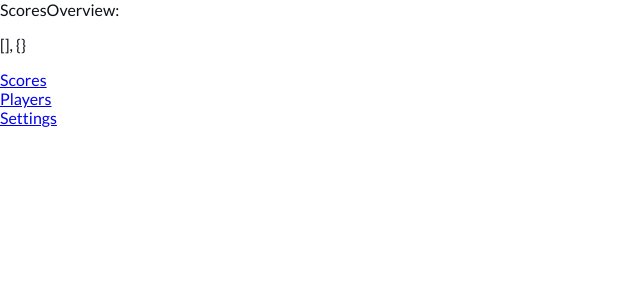
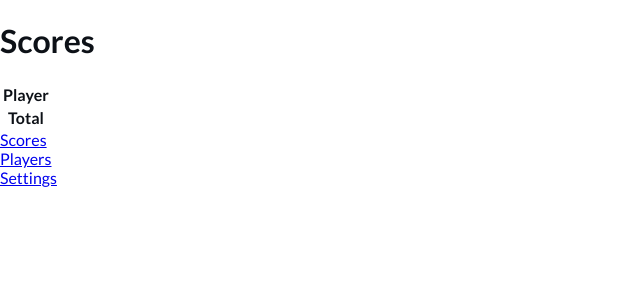
Before and after one commit to peetjvv/dutch-blitz-calculator, a React app: page /scores-overview in a window 1280 px wide. Shown: the top 300 px of the page, without its empty margins (0-640 px from the left). Built offline with nearby package versions, Linux system fonts and the light colour scheme.

Commit message:
Did some scoring display and update stuff

```diff
--- a/package.json
+++ b/package.json
@@ -6,9 +6,9 @@
   "scripts": {
     "prepare": "husky install",
     "test": "jest --coverage",
-    "start": "webpack serve --mode=development --host 0.0.0.0 --history-api-fallback --config=./webpack.config.dev.ts",
+    "start": "webpack serve --mode=development --host 0.0.0.0 --history-api-fallback",
     "clean": "rimraf build",
-    "webpack-build": "webpack --mode=production",
+    "webpack-build": "webpack --mode=production --config=./webpack.config.prod.ts",
     "build": "npm run clean && npm run webpack-build",
     "eslint": "eslint src --color --cache",
     "eslint:fix": "npm run lint -- --fix",
--- /dev/null
+++ b/src/app/player-round-score/index.tsx
@@ -0,0 +1,93 @@
+import * as React from 'react';
+import { useParams } from 'react-router-dom';
+import { useStore } from '../../data';
+import { usePlayer } from '../../data/game-info';
+import { usePlayerRoundScore } from '../../data/scores';
+
+const PlayerRoundScore: React.FC = () => {
+  const params = useParams();
+  const { dispatch } = useStore();
+
+  const { roundIdx, playerId } = params;
+  if (roundIdx === undefined || !playerId) {
+    // TODO: what if roundIdx param string is not only a number
+    throw new Error(`One or more params not defined`);
+  }
+
+  const player = usePlayer(playerId);
+  const roundScore = usePlayerRoundScore(+roundIdx, playerId);
+
+  return (
+    <div>
+      <h1>
+        {player.name || `Player: ${player.id}`} - Round {+roundIdx + 1}
+      </h1>
+
+      <label>
+        Cards in blitz pile
+        <input
+          type="number"
+          value={roundScore?.cardsInBlitzCount}
+          onChange={e => {
+            if (+e.target.value >= 0) {
+              dispatch({
+                type: 'SCORES',
+                subType: 'SET_PLAYER_ROUND_CARDS_IN_BLITZ',
+                payload: {
+                  roundIdx: +roundIdx,
+                  playerId,
+                  cardsInBlitzCount: +e.target.value,
+                },
+              });
+            }
+          }}
+        />
+      </label>
+
+      <label>
+        Blitz score
+        <input
+          type="number"
+          value={(roundScore?.cardsInBlitzCount || 0) * -2}
+          onChange={e => {
+            if (+e.target.value <= 0) {
+              dispatch({
+                type: 'SCORES',
+                subType: 'SET_PLAYER_ROUND_CARDS_IN_BLITZ',
+                payload: {
+                  roundIdx: +roundIdx,
+                  playerId,
+                  // TODO: what if odd number is entered?
+                  cardsInBlitzCount: +e.target.value / -2,
+                },
+              });
+            }
+          }}
+        />
+      </label>
+
+      <label>
+        Cards played
+        <input
+          type="number"
+          value={roundScore?.cardsPlayedCount}
+          onChange={e => {
+            if (+e.target.value >= 0) {
+              dispatch({
+                type: 'SCORES',
+                subType: 'SET_PLAYER_ROUND_CARDS_PLAYED',
+                payload: {
+                  roundIdx: +roundIdx,
+                  playerId,
+                  cardsPlayedCount: +e.target.value,
+                },
+              });
+            }
+          }}
+        />
+      </label>
+    </div>
+  );
+};
+
+export default PlayerRoundScore;
--- a/src/app/scores-overview/index.tsx
+++ b/src/app/scores-overview/index.tsx
@@ -1,19 +1,91 @@
 import * as React from 'react';
-import { memo } from 'react';
+import { memo, useMemo } from 'react';
+import { NavLink } from 'react-router-dom';
 import { useStore } from '../../data';
+import { usePlayers } from '../../data/game-info';
 import { usePlayersCurrentScores } from '../../data/scores';
 
 const ScoresOverview: React.FC = () => {
   const { state } = useStore();
 
+  const playersById = usePlayers();
   const scoresPerPlayer = usePlayersCurrentScores();
+
+  const players = useMemo(
+    () =>
+      Object.values(playersById).sort((a, b) =>
+        (a.name || a.id) < (b.name || b.id) ? -1 : 1
+      ),
+    [playersById]
+  );
 
   return (
     <div>
-      ScoresOverview:
-      <p>
-        {JSON.stringify(state.scores)}, {JSON.stringify(scoresPerPlayer)}
-      </p>
+      <h1>Scores</h1>
+
+      <table>
+        <thead>
+          <tr>
+            <th>Player</th>
+            {players.map((player, idx) => (
+              <th key={idx}>{player.name || <em>{player.id}</em>}</th>
+            ))}
+          </tr>
+          <tr>
+            <th>Total</th>
+            {players.map((player, idx) => (
+              <th key={idx}>{scoresPerPlayer[player.id]}</th>
+            ))}
+          </tr>
+        </thead>
+
+        <tbody>
+          {state.scores.map((roundScores, idx) => (
+            <React.Fragment key={idx}>
+              <tr>
+                <td>Round {idx + 1}</td>
+              </tr>
+              <tr>
+                <td>Blitz pile</td>
+                {players.map((player, idx2) => (
+                  <td key={idx2}>
+                    {roundScores[player.id]?.cardsInBlitzCount !== undefined
+                      ? `${roundScores[player.id].cardsInBlitzCount} (${
+                          roundScores[player.id].cardsInBlitzCount! * -2
+                        })`
+                      : null}
+                  </td>
+                ))}
+              </tr>
+              <tr>
+                <td>Played</td>
+                {players.map((player, idx2) => (
+                  <td key={idx2}>
+                    {roundScores[player.id]?.cardsPlayedCount || null}
+                  </td>
+                ))}
+              </tr>
+              <tr>
+                <td />
+                {players.map((player, idx2) => (
+                  <td key={idx2}>
+                    <NavLink to={`/scores/${idx}/${player.id}`}>Edit</NavLink>
+                  </td>
+                ))}
+              </tr>
+
+              {/* empty row after each round */}
+              <tr />
+            </React.Fragment>
+          ))}
+        </tbody>
+      </table>
+
+      {!!players.length ? (
+        <NavLink to={`/scores/${state.scores.length}/${players[0].id}`}>
+          Add round
+        </NavLink>
+      ) : null}
     </div>
   );
 };
--- a/src/data/game-info.ts
+++ b/src/data/game-info.ts
@@ -62,7 +62,7 @@ export const reducer: Reducer<GameInfoState, GameInfoAction> = (
         players: {
           ...prevState.players,
           [playerId]: {
-            ...(prevState.players[playerId] || { playerId }),
+            id: playerId,
             name,
           },
         },
@@ -83,3 +83,9 @@ export const usePlayer = (playerId: string): PlayerInfo => {
 
   return state.gameInfo.players[playerId] || { id: playerId };
 };
+
+export const usePlayers = (): { [playerId: string]: PlayerInfo } => {
+  const { state } = useStore();
+
+  return state.gameInfo.players;
+};
--- a/src/data/scores.ts
+++ b/src/data/scores.ts
@@ -3,11 +3,13 @@ import { useStore } from '.';
 import { Action, PayloadAction } from '../types/reducer';
 import { throwIfNotNever } from '../util/typescript';
 
-type RoundScores = {
-  [playerId: string]: {
+export type RoundScore = {
   cardsInBlitzCount?: number;
   cardsPlayedCount?: number;
 };
+
+type RoundScores = {
+  [playerId: string]: RoundScore;
 };
 export type ScoresState = RoundScores[];
 
@@ -59,7 +61,10 @@ export const reducer: Reducer<ScoresState, ScoresAction> = (
         );
       }
 
-      const nextState: ScoresState = prevState.reduce((agg, curr, idx) => {
+      if (!prevState[roundIdx]) {
+        return [...prevState, { [playerId]: { cardsInBlitzCount } }];
+      } else {
+        const nextState: ScoresState = prevState.reduce((agg, _, idx) => {
           if (idx === roundIdx) {
             if (!agg[roundIdx]) {
               agg[roundIdx] = {};
@@ -77,6 +82,7 @@ export const reducer: Reducer<ScoresState, ScoresAction> = (
 
         return nextState;
       }
+    }
 
     case 'SET_PLAYER_ROUND_CARDS_PLAYED': {
       const { playerId, roundIdx, cardsPlayedCount } = action.payload;
@@ -92,7 +98,10 @@ export const reducer: Reducer<ScoresState, ScoresAction> = (
         );
       }
 
-      const nextState: ScoresState = prevState.reduce((agg, curr, idx) => {
+      if (!prevState[roundIdx]) {
+        return [...prevState, { [playerId]: { cardsPlayedCount } }];
+      } else {
+        const nextState: ScoresState = prevState.reduce((agg, _, idx) => {
           if (idx === roundIdx) {
             if (!agg[roundIdx]) {
               agg[roundIdx] = {};
@@ -109,6 +118,7 @@ export const reducer: Reducer<ScoresState, ScoresAction> = (
         }, prevState);
 
         return nextState;
+      }
     }
 
     case 'RESET':
@@ -157,3 +167,12 @@ export const usePlayersCurrentScores = () => {
 
   return scoresPerPlayer;
 };
+
+export const usePlayerRoundScore = (
+  roundIdx: number,
+  playerId: string
+): RoundScore | undefined => {
+  const { state } = useStore();
+
+  return (state.scores[roundIdx] || {})[playerId];
+};
```
Also changed, not shown: src/app/index.tsx (+6 -1 lines), webpack.config.prod.ts (renamed from webpack.config.dev.ts), 1 other file (tests, documents, lock files or other folders). Lines whose indentation alone changed are shown as unchanged.
